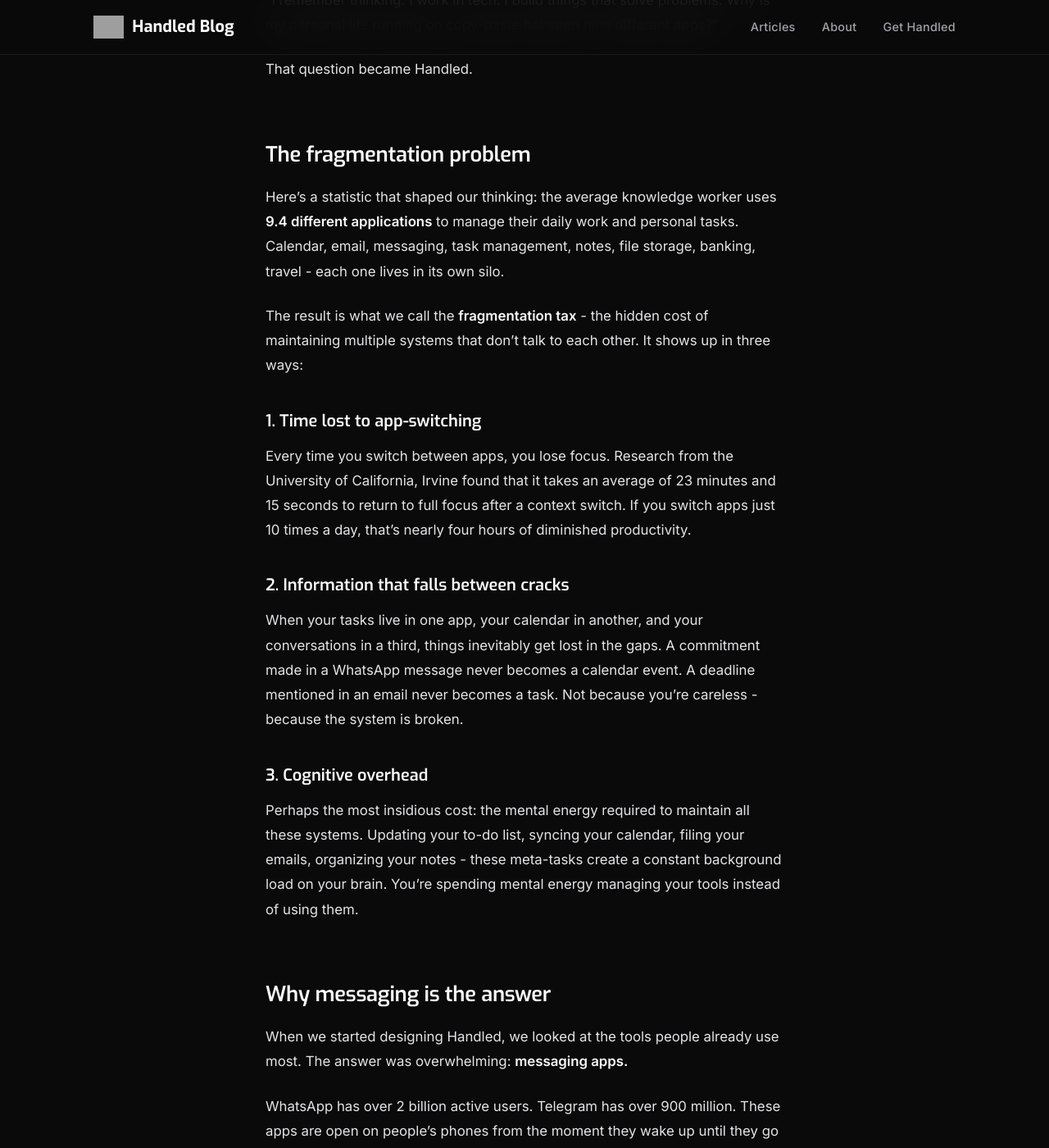
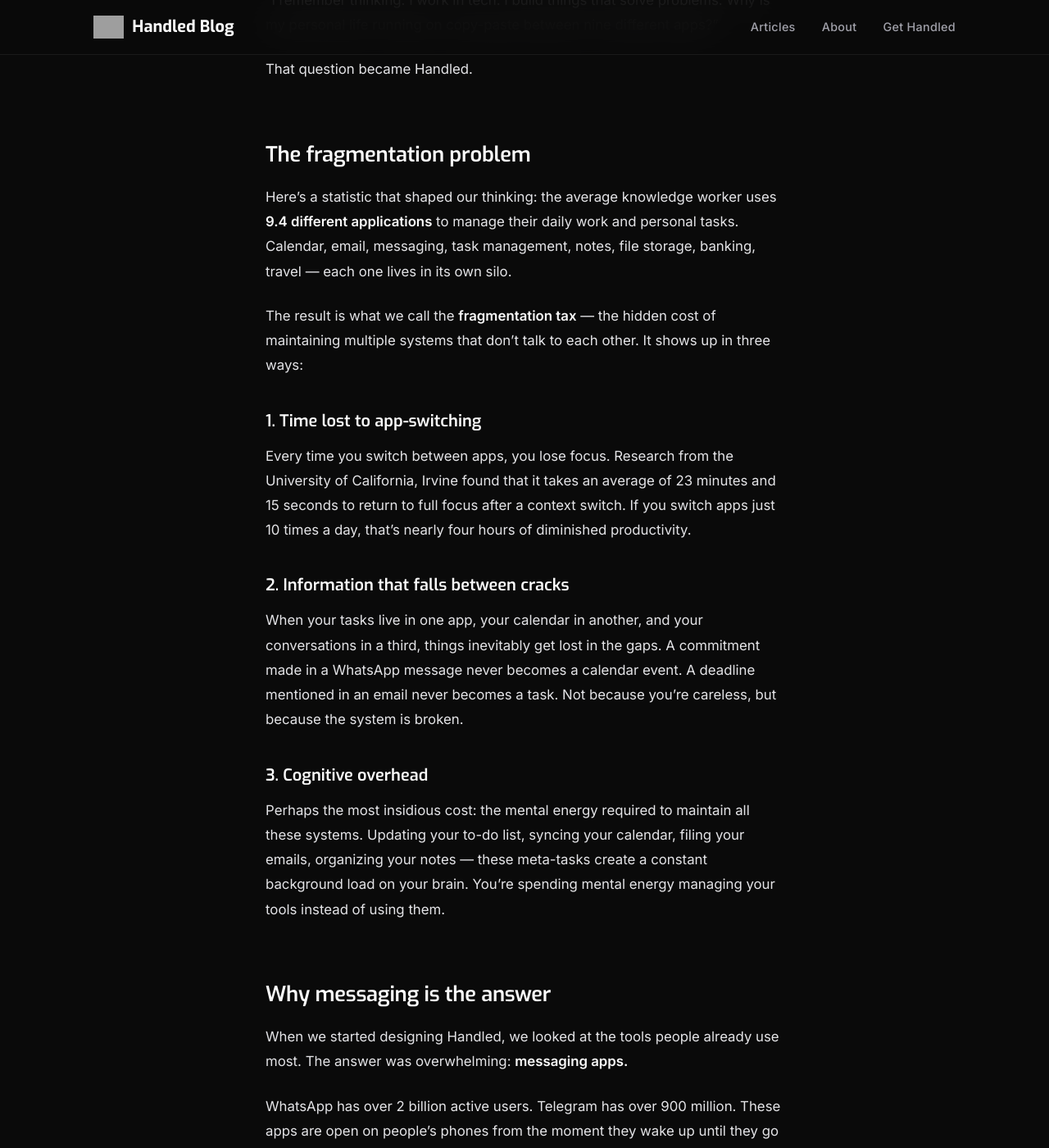
Before and after one commit to handled-sh/handled-sh.github.io, a Jekyll site: the page built from _posts/2026-02-12-why-we-built-handled.md, in a window 1280 px wide and 1400 px high, scrolled down 899 px. Shown: the whole window at 82% size. Built offline with Jekyll 4.4.1, drawn with Linux system fonts in a browser that asks for light colours; some of the changed text lies outside the part shown; grey boxes are pictures that could not be loaded.

Commit message:
Rewrite prose sentences to flow naturally without dashes

```diff
--- a/_posts/2026-02-12-why-we-built-handled.md
+++ b/_posts/2026-02-12-why-we-built-handled.md
@@ -9,7 +9,7 @@ tag: Behind the Scenes
 
 Every product starts with a frustration. Ours started with a Sunday evening.
 
-Peter Larnholt, the founder of Handled, was sitting at his kitchen table trying to prepare for the week ahead. His laptop had seven tabs open: Google Calendar, Todoist, Gmail, a shared spreadsheet, Notion, his bank's website, and WhatsApp Web. He was copying information between them - manually transferring a meeting time from an email to his calendar, updating a task status in Todoist based on a WhatsApp conversation, checking his bank balance to decide whether to approve a purchase.
+Peter Larnholt, the founder of Handled, was sitting at his kitchen table trying to prepare for the week ahead. His laptop had seven tabs open: Google Calendar, Todoist, Gmail, a shared spreadsheet, Notion, his bank's website, and WhatsApp Web. He was copying information between them — manually transferring a meeting time from an email to his calendar, updating a task status in Todoist based on a WhatsApp conversation, checking his bank balance to decide whether to approve a purchase.
 
 It took him over an hour. And when he was done, he wasn't confident he'd captured everything.
 
@@ -19,18 +19,18 @@ That question became Handled.
 
 ## The fragmentation problem
 
-Here's a statistic that shaped our thinking: the average knowledge worker uses **9.4 different applications** to manage their daily work and personal tasks. Calendar, email, messaging, task management, notes, file storage, banking, travel - each one lives in its own silo.
+Here's a statistic that shaped our thinking: the average knowledge worker uses **9.4 different applications** to manage their daily work and personal tasks. Calendar, email, messaging, task management, notes, file storage, banking, travel — each one lives in its own silo.
 
-The result is what we call the **fragmentation tax** - the hidden cost of maintaining multiple systems that don't talk to each other. It shows up in three ways:
+The result is what we call the **fragmentation tax** — the hidden cost of maintaining multiple systems that don't talk to each other. It shows up in three ways:
 
 ### 1. Time lost to app-switching
 Every time you switch between apps, you lose focus. Research from the University of California, Irvine found that it takes an average of 23 minutes and 15 seconds to return to full focus after a context switch. If you switch apps just 10 times a day, that's nearly four hours of diminished productivity.
 
 ### 2. Information that falls between cracks
-When your tasks live in one app, your calendar in another, and your conversations in a third, things inevitably get lost in the gaps. A commitment made in a WhatsApp message never becomes a calendar event. A deadline mentioned in an email never becomes a task. Not because you're careless - because the system is broken.
+When your tasks live in one app, your calendar in another, and your conversations in a third, things inevitably get lost in the gaps. A commitment made in a WhatsApp message never becomes a calendar event. A deadline mentioned in an email never becomes a task. Not because you're careless, but because the system is broken.
 
 ### 3. Cognitive overhead
-Perhaps the most insidious cost: the mental energy required to maintain all these systems. Updating your to-do list, syncing your calendar, filing your emails, organizing your notes - these meta-tasks create a constant background load on your brain. You're spending mental energy managing your tools instead of using them.
+Perhaps the most insidious cost: the mental energy required to maintain all these systems. Updating your to-do list, syncing your calendar, filing your emails, organizing your notes — these meta-tasks create a constant background load on your brain. You're spending mental energy managing your tools instead of using them.
 
 ## Why messaging is the answer
 
@@ -60,7 +60,7 @@ Building Handled, we've been guided by a few core beliefs:
 
 **People don't need more tools. They need fewer tools that do more.** The era of single-purpose apps is ending. The future belongs to intelligent interfaces that consolidate, not fragment.
 
-**AI should reduce complexity, not add it.** Many AI products ask you to learn a new workflow, master prompt engineering, or adapt to the AI's limitations. We believe AI should adapt to you - your language, your habits, your preferences.
+**AI should reduce complexity, not add it.** Many AI products ask you to learn a new workflow, master prompt engineering, or adapt to the AI's limitations. We believe AI should adapt to you — your language, your habits, your preferences.
 
 **Privacy is non-negotiable.** Your personal assistant knows everything about your life. That's a profound responsibility. We built Handled with end-to-end thinking about data minimization, encryption, and user control from day one.
 
@@ -68,7 +68,7 @@ Building Handled, we've been guided by a few core beliefs:
 
 ## Where we're going
 
-Handled launched as a personal assistant for individuals, but we're seeing something interesting: people are bringing it into their professional lives too. Sales teams, freelancers, small business owners - they're all finding ways to use Handled that we didn't anticipate.
+Handled launched as a personal assistant for individuals, but we're seeing something interesting: people are bringing it into their professional lives too. Sales teams, freelancers, small business owners — they're all finding ways to use Handled that we didn't anticipate.
 
 We're leaning into that. In the coming months, we'll be expanding Handled's capabilities around professional workflows, team coordination, and deeper integrations with the business tools people rely on.
 
@@ -78,6 +78,6 @@ Just tell Handled what you need, and consider it handled.
 
 ## Try Handled
 
-If you're tired of the fragmentation tax, we'd love to have you try Handled. It takes less than two minutes to get started - no app to install, no account to create. Just a conversation.
+If you're tired of the fragmentation tax, we'd love to have you try Handled. It takes less than two minutes to get started — no app to install, no account to create. Just a conversation.
 
 Because life's too short to spend it switching between apps.
```
Also changed, not shown: other parts of _posts/2026-02-12-why-we-built-handled.md (+1 -1 lines).
